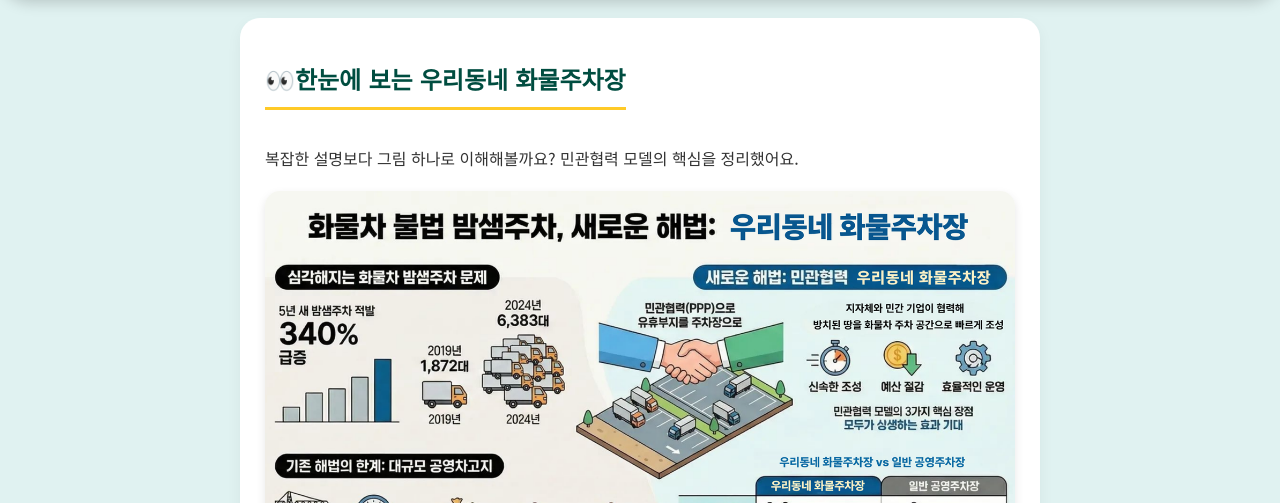
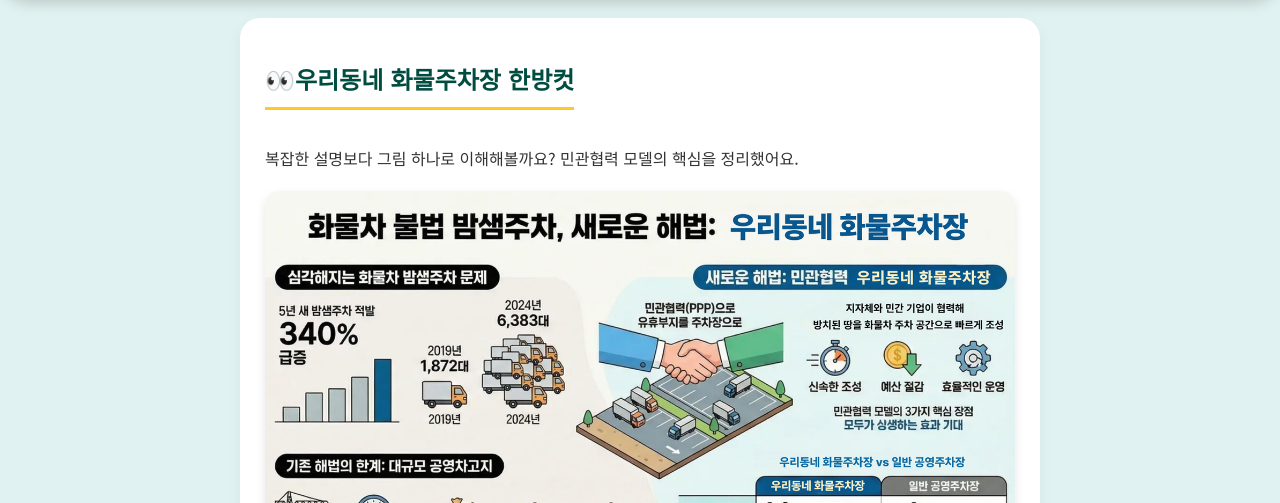
Before and after one commit to jason-public/we-garage, a plain HTML site: page index.html in a window 1280 px wide. Shown: the part 297-800 px from the top of the page. Drawn offline with Linux system fonts and the light colour scheme.

Commit message:
Update index.html

```diff
--- a/index.html
+++ b/index.html
@@ -208,7 +208,7 @@
     <div class="container">
 
         <section>
-            <h2>👀한눈에 보는 우리동네 화물주차장</h2>
+            <h2>👀우리동네 화물주차장 한방컷</h2>
             <p>복잡한 설명보다 그림 하나로 이해해볼까요? 민관협력 모델의 핵심을 정리했어요.</p>
             <div style="margin: 20px 0;">
                 <img src="truck.png" alt="우리동네 화물주차장 인포그래픽" class="zoomable-img" onclick="openModal(this)">
```
